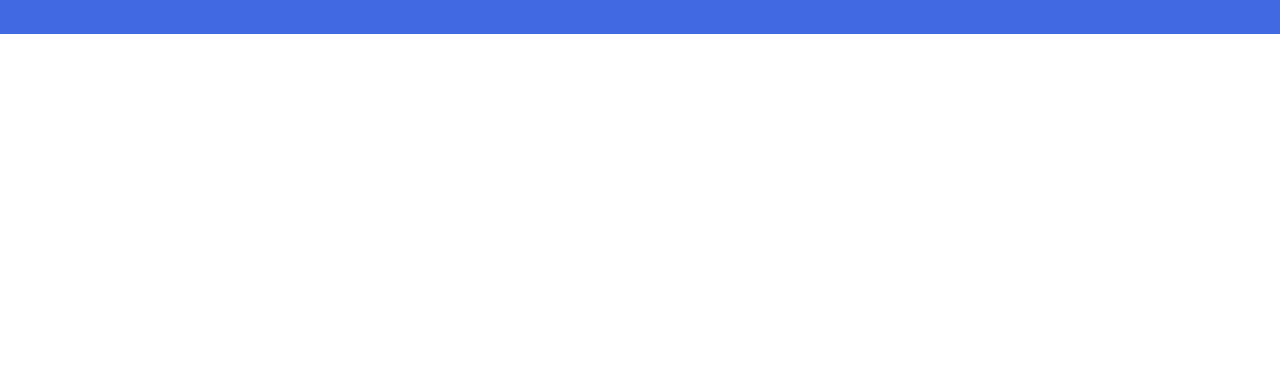
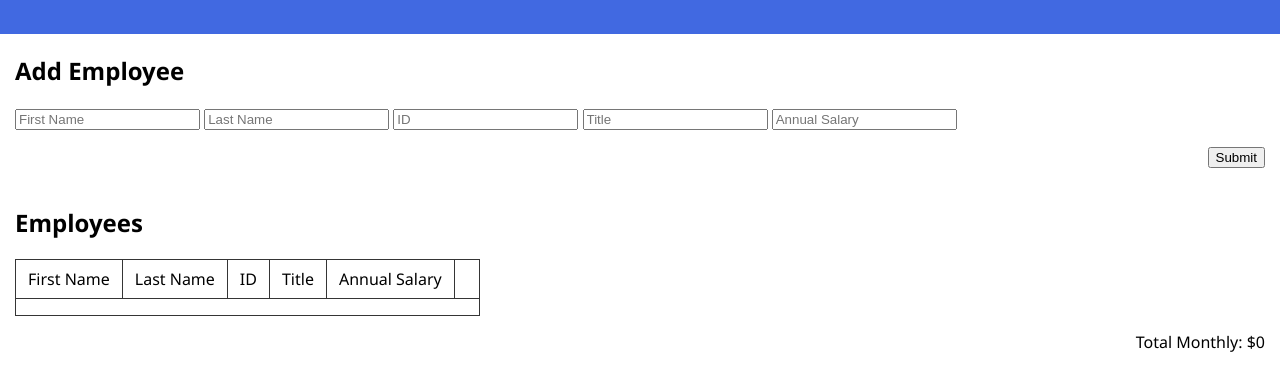
Before and after one commit to myronschippers/castor-jquery-salary-calculator, a plain HTML site: page index.html in a window 1280 px wide. Shown: the part 82-472 px from the top of the page. Drawn offline with nearby package versions, Linux system fonts and the light colour scheme.

Commit message:
adding all of my initial styling for application

```diff
--- a/index.html
+++ b/index.html
@@ -16,6 +16,43 @@
       <h1>Salary Calculator</h1>
     </header>
 
-    <main></main>
+    <main>
+      <div class="container">
+        <h2>Add Employee</h2>
+        <input type="text" placeholder="First Name" />
+        <input type="text" placeholder="Last Name" />
+        <input type="number" placeholder="ID" />
+        <input type="text" placeholder="Title" />
+        <input type="number" placeholder="Annual Salary" />
+        <div class="rightContainer">
+          <button>Submit</button>
+        </div>
+      </div>
+
+      <div class="container">
+        <h2>Employees</h2>
+
+        <table class="simpleTable">
+          <thead>
+            <tr>
+              <td>First Name</td>
+              <td>Last Name</td>
+              <td>ID</td>
+              <td>Title</td>
+              <td>Annual Salary</td>
+              <td></td>
+            </tr>
+          </thead>
+          <tbody></tbody>
+          <tfoot>
+            <tr>
+              <td colspan="6"></td>
+            </tr>
+          </tfoot>
+        </table>
+
+        <div class="rightContainer">Total Monthly: $<span>0</span></div>
+      </div>
+    </main>
   </body>
 </html>
--- a/styles/style.css
+++ b/styles/style.css
@@ -11,3 +11,21 @@ header {
   color: #ffffff;
   text-align: center;
 }
+
+.container {
+  padding: 0 15px 18px;
+}
+
+.rightContainer {
+  padding-top: 15px;
+  text-align: right;
+}
+
+.simpleTable {
+  border-collapse: collapse;
+}
+
+.simpleTable td {
+  border: 1px solid #353535;
+  padding: 8px 12px;
+}
```
